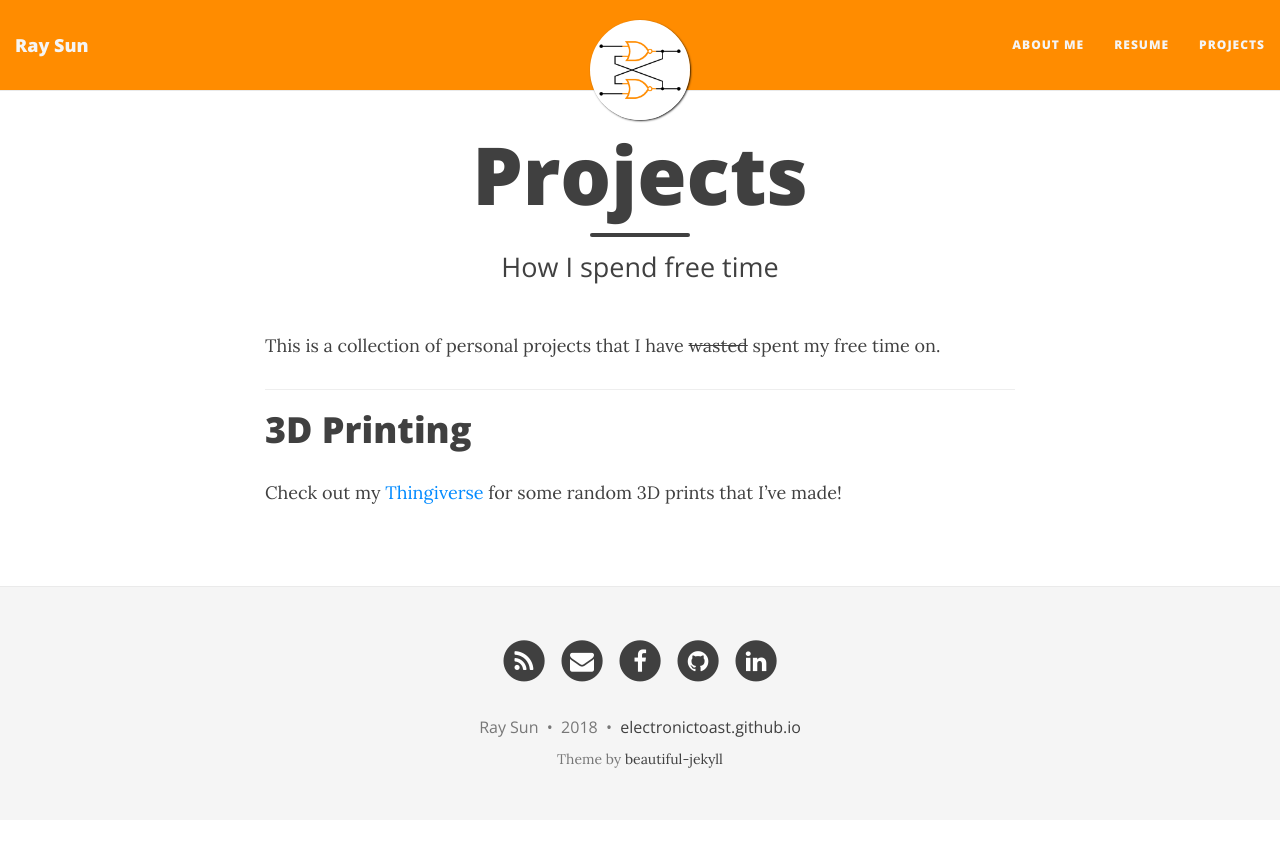
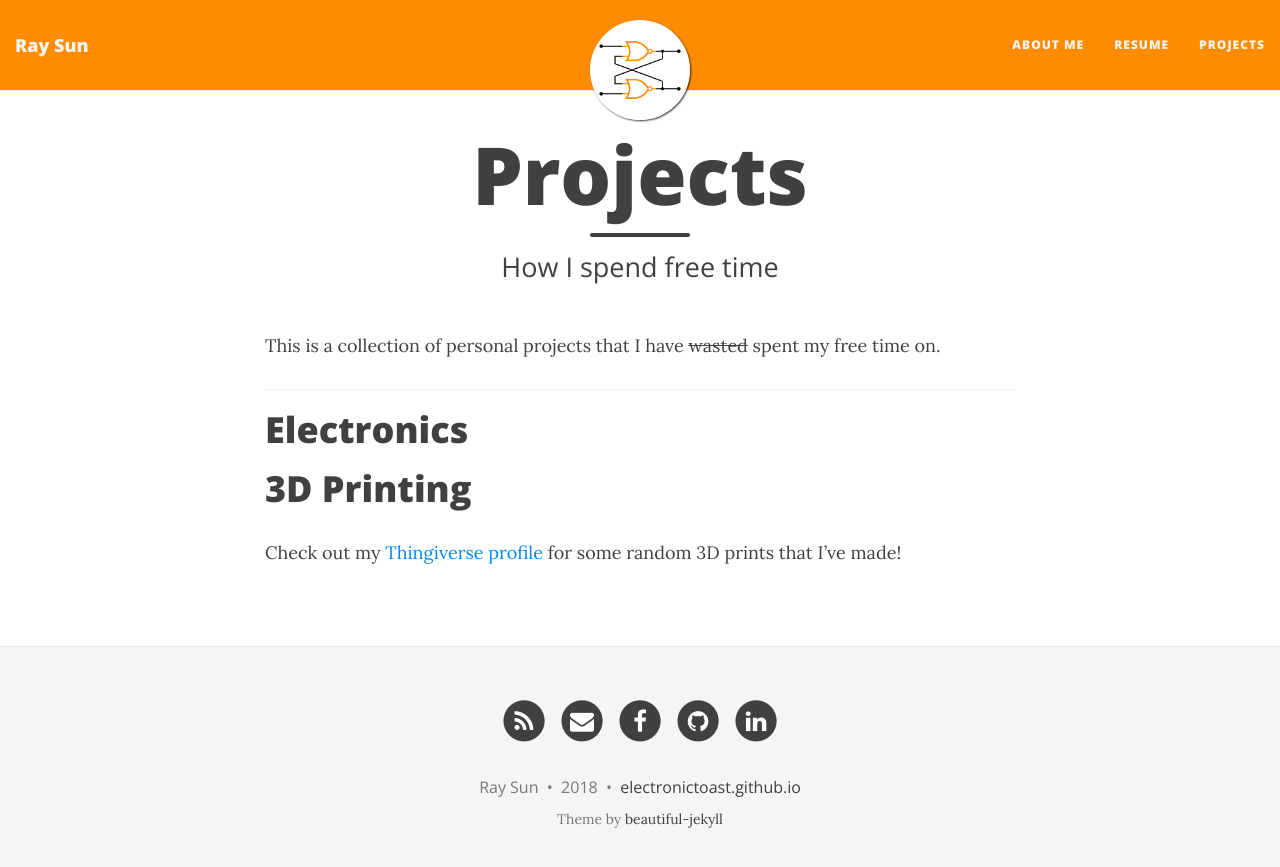
Before and after one commit to ElectronicToast/electronictoast.github.io, a Jekyll site: the page built from projects.md, in a window 1280 px wide. Shown: the top 867 px of the page. Built offline with Jekyll 4.4.1, drawn with Linux system fonts in a browser that asks for light colours; nearby versions of some CDN libraries.

Commit message:
Update projects.md

```diff
--- a/projects.md
+++ b/projects.md
@@ -8,6 +8,8 @@ This is a collection of personal projects that I have ~~wasted~~ spent my free t
 
 ---
 
+# Electronics
+
 # 3D Printing
 
-Check out my [Thingiverse](https://www.thingiverse.com/ElectronicToast/) for some random 3D prints that I've made!
+Check out my [Thingiverse profile](https://www.thingiverse.com/ElectronicToast/) for some random 3D prints that I've made!
```
